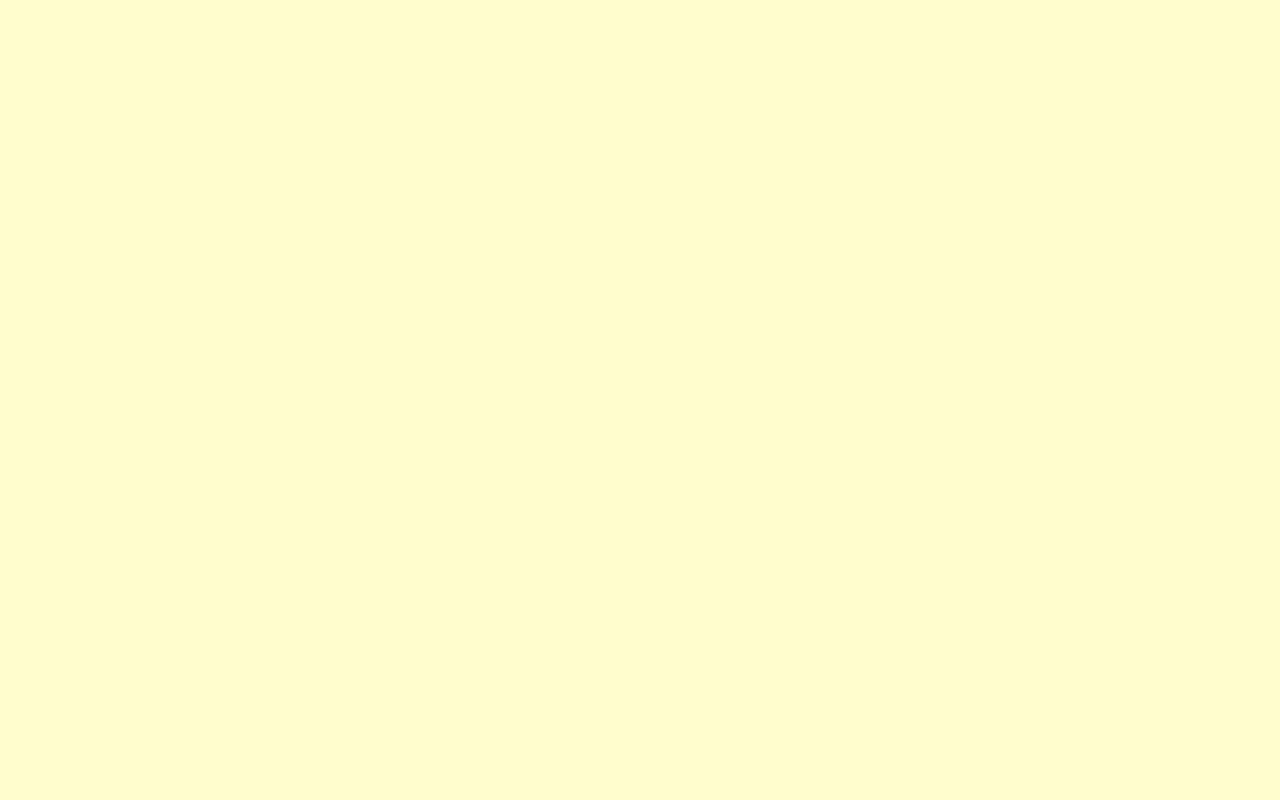
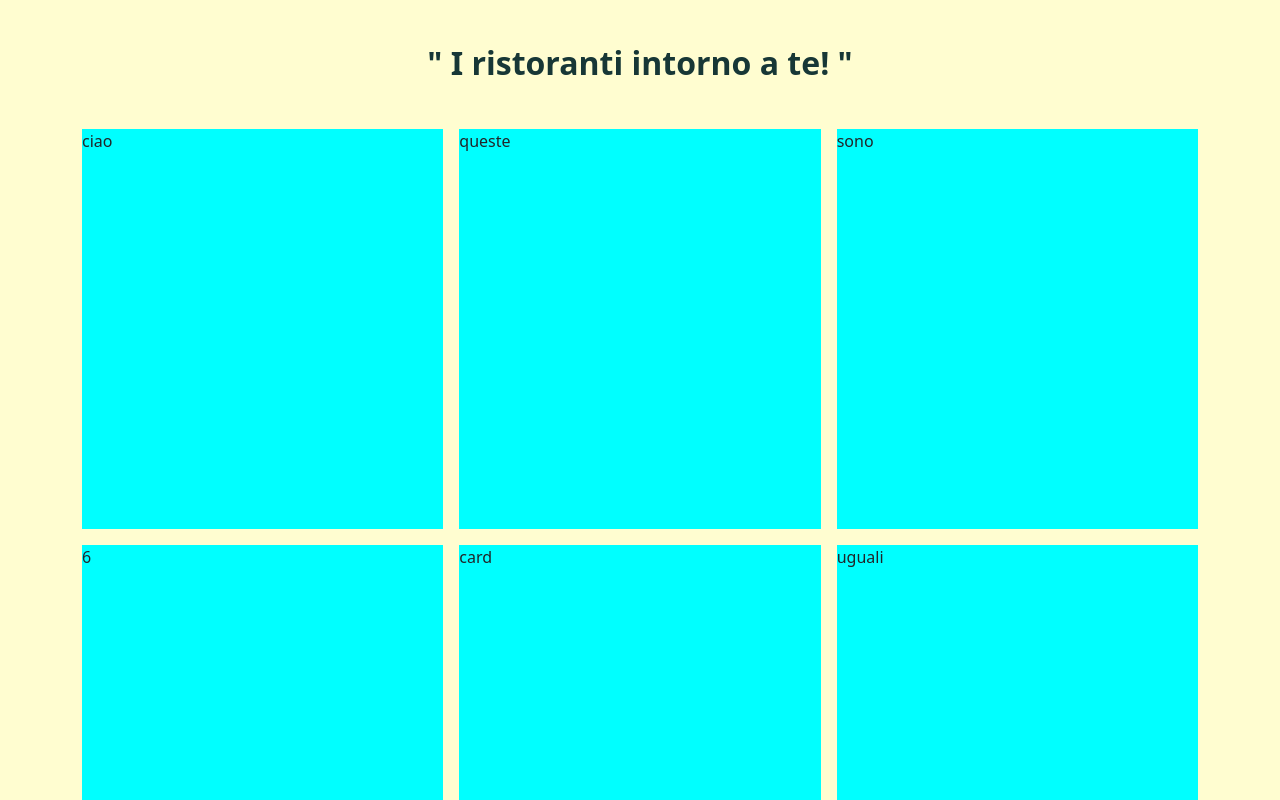
Before and after one commit to FedericoPiazzolla/vite-deliveboo, a Vue app: page / in a window 1280 px wide. Shown: the part 740-1540 px from the top of the page. Before the commit the page ends 800 px from the top, so only its background shows below. Built offline with nearby package versions, Linux system fonts and the light colour scheme.

Commit message:
add: restaurant section

```diff
--- a/src/App.vue
+++ b/src/App.vue
@@ -1,6 +1,7 @@
 <script >
 import AppHeader from './components/AppHeader.vue';
 import AppJumbotron from './components/AppJumbotron.vue';
+import AppRestaurants from './components/AppRestaurants.vue';
 export default {
   data() {
 
@@ -8,6 +9,7 @@ export default {
   components: {
     AppHeader,
     AppJumbotron,
+    AppRestaurants,
   }
 }
 </script>
@@ -18,6 +20,7 @@ export default {
 
   <main>
     <appJumbotron />
+    <AppRestaurants />
   </main>
 
 </template>
--- a/src/components/AppHeader.vue
+++ b/src/components/AppHeader.vue
@@ -60,8 +60,8 @@ export default {
     }
   }
 
-  @media screen and (max-width: 575px) {
-    /* Regole CSS specifiche per schermi con larghezza massima di 575px (dispositivi mobili) */
+  @media screen and (max-width: 500px) {
+    /* Regole CSS specifiche per schermi con larghezza massima di 500px (dispositivi mobili) */
     .ms_logo-image, ul {
       width: 50% !important;
       justify-content: end !important;
--- a/src/components/AppJumbotron.vue
+++ b/src/components/AppJumbotron.vue
@@ -72,8 +72,8 @@ export default {
 
 }
 
-@media screen and (max-width: 575px) {
-    /* Regole CSS specifiche per schermi con larghezza massima di 575px (dispositivi mobili) */
+@media screen and (max-width: 500px) {
+    /* Regole CSS specifiche per schermi con larghezza massima di 500px (dispositivi mobili) */
     .ms_btn {
       width: 30% !important;
     }
--- /dev/null
+++ b/src/components/AppRestaurants.vue
@@ -0,0 +1,75 @@
+<script>
+export default {
+  data() {
+    return {
+      cards: [
+        'ciao',
+        'queste',
+        'sono',
+        '6',
+        'card',
+        'uguali'
+      ]
+    }
+  },
+  methods: {
+
+  }
+}
+</script>
+
+<template>
+  <section class="ms_restaurants">
+
+    <h2 class="ms_title-restaurants">" I ristoranti intorno a te! "</h2>
+
+    <div class="container">
+      <div class="row g-3 ms_row">
+        <div v-for="(card, index) in cards" :key="index" class="col-md-4 col-sm-12">
+          <div class="cards">
+            {{ card }}
+          </div>
+        </div>
+      </div>
+    </div>
+
+  </section>
+</template>
+
+<style lang="scss" scoped>
+@use "../scss/partials/variables" as *;
+
+.ms_restaurants {
+
+  padding: 4rem 0;
+
+  .ms_title-restaurants {
+    text-align: center;
+    padding-bottom: 2.4rem;
+    color: $main-text;
+    font-weight: bolder;
+    font-size: 2rem;
+  }
+
+  .cards {
+    width: 100%;
+    height: 400px;
+    background-color: aqua;
+  }
+}
+
+
+  @media screen and (max-width: 500px) {
+    /* Regole CSS specifiche per schermi con larghezza massima di 500px (dispositivi mobili) */
+
+    .ms_row {
+      flex-direction: column;
+
+      .cards {
+        width: 100%;
+        height: 150px;
+      }
+    }
+
+  }
+</style>
```
